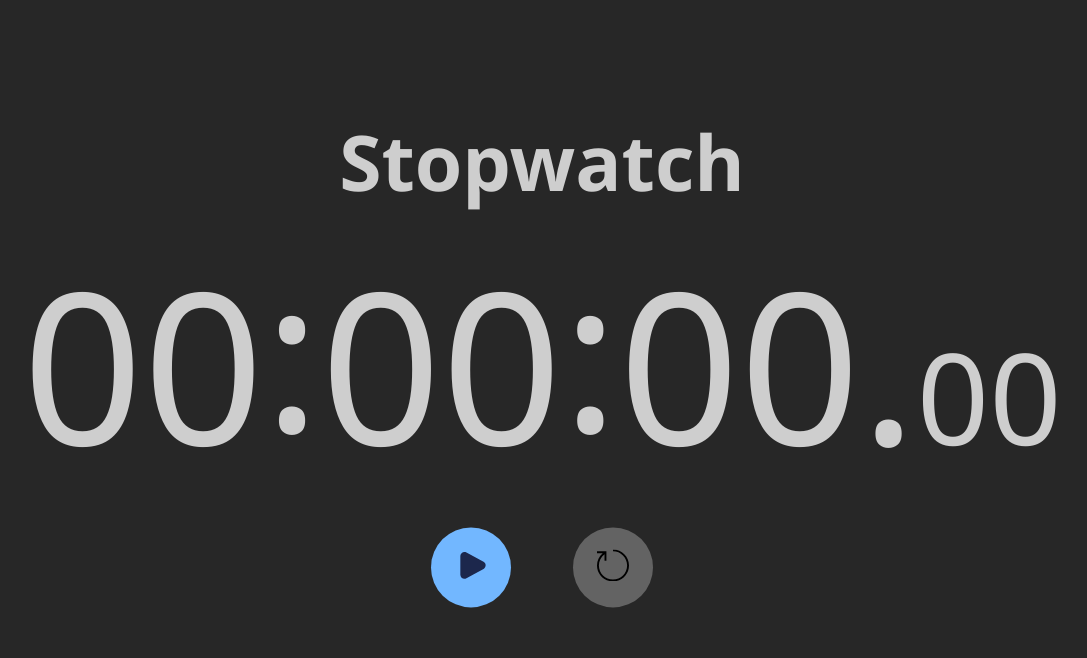
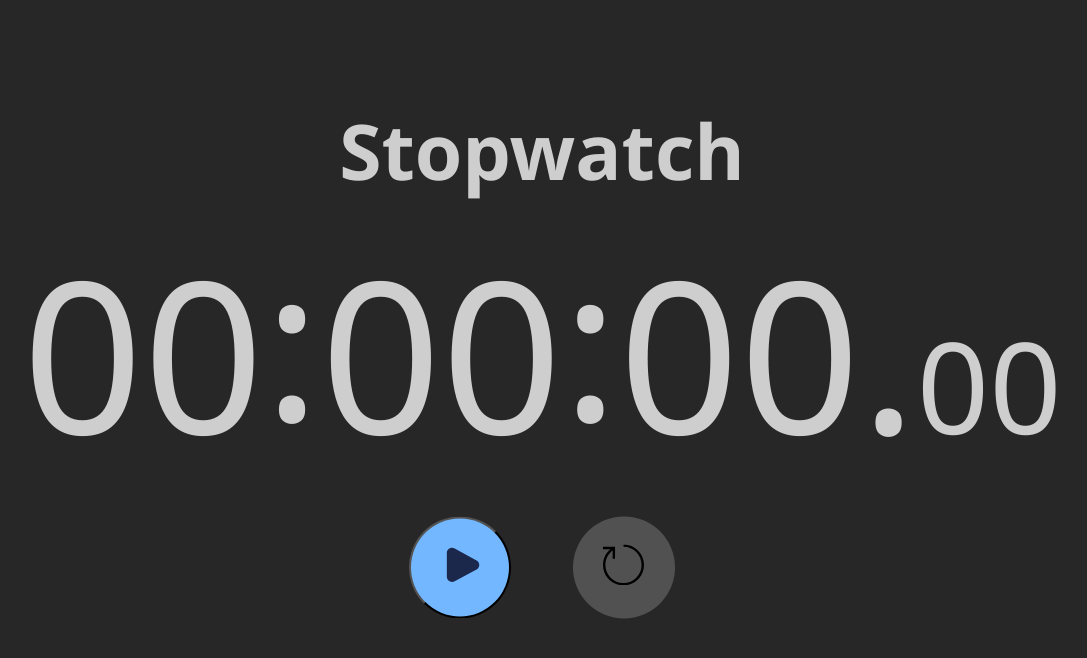
Before and after one commit to Sumbaii/stopwatch, a website: page docs/index.html in a window 1280 px wide. Shown: the whole page, without its empty margins (98-1185 px from the left). Drawn offline with Linux system fonts and the light colour scheme.

Commit message:
Adjust button and image sizes in style.css
Increased button and image sizes for better visibility.

```diff
--- a/docs/style.css
+++ b/docs/style.css
@@ -38,14 +38,13 @@ h1 {
     margin-top: 0;
     margin-right: 2vw;
     margin-left: 2vw;
-    font-size: 2.5vw;
+    font-size: 4vw;
     border-radius: 100%;
-    width: 2.5em;
-    height: 2.5em;
+    width: 2em;
+    height: 2em;
     justify-content: center;
     align-items: center;
     padding-bottom: 0;
-    border: none;
     line-height: 1;
     transform: translateY(-12vw);
     overflow: visible;
@@ -64,8 +63,13 @@ h1 {
 }
 
 #stopwatch-buttons img {
-    width: 2.5vw;
-    height: 2.5vw;
+    width: 3.2vw;
+    height: 3.2vw;
+}
+
+#reset:disabled, #reset:disabled:active {
+    filter: brightness(75%);
+    border: none;
 }
 
 #colon {
```
